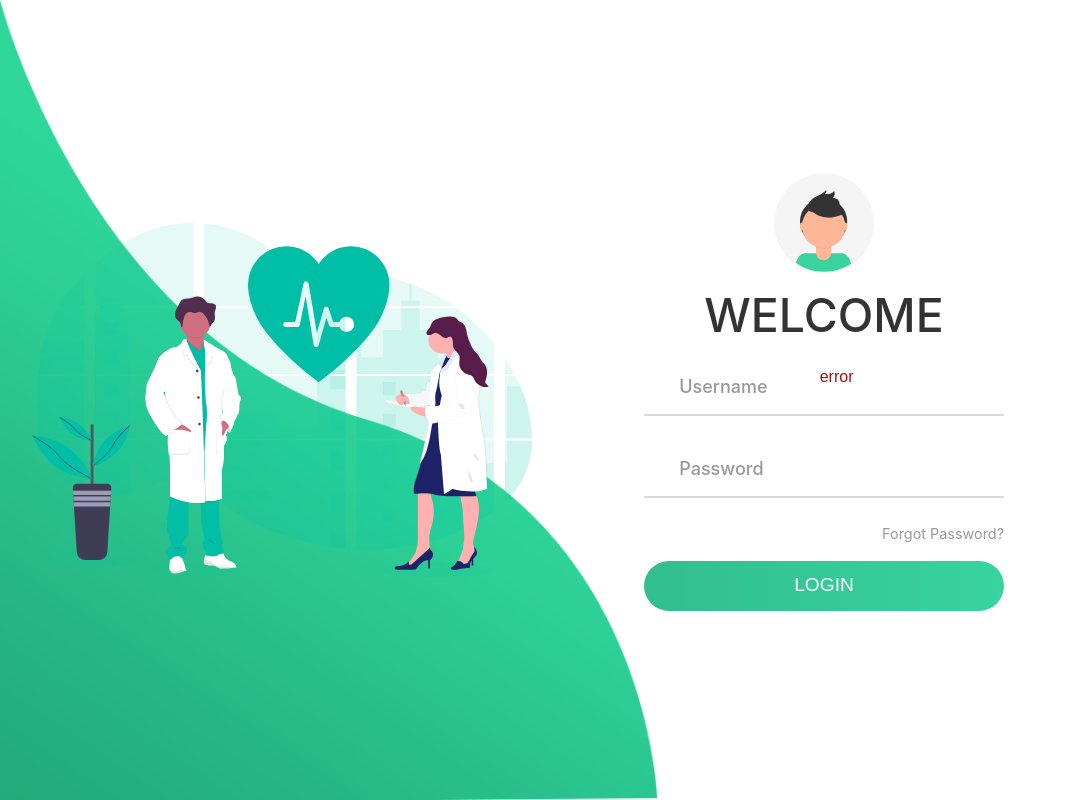
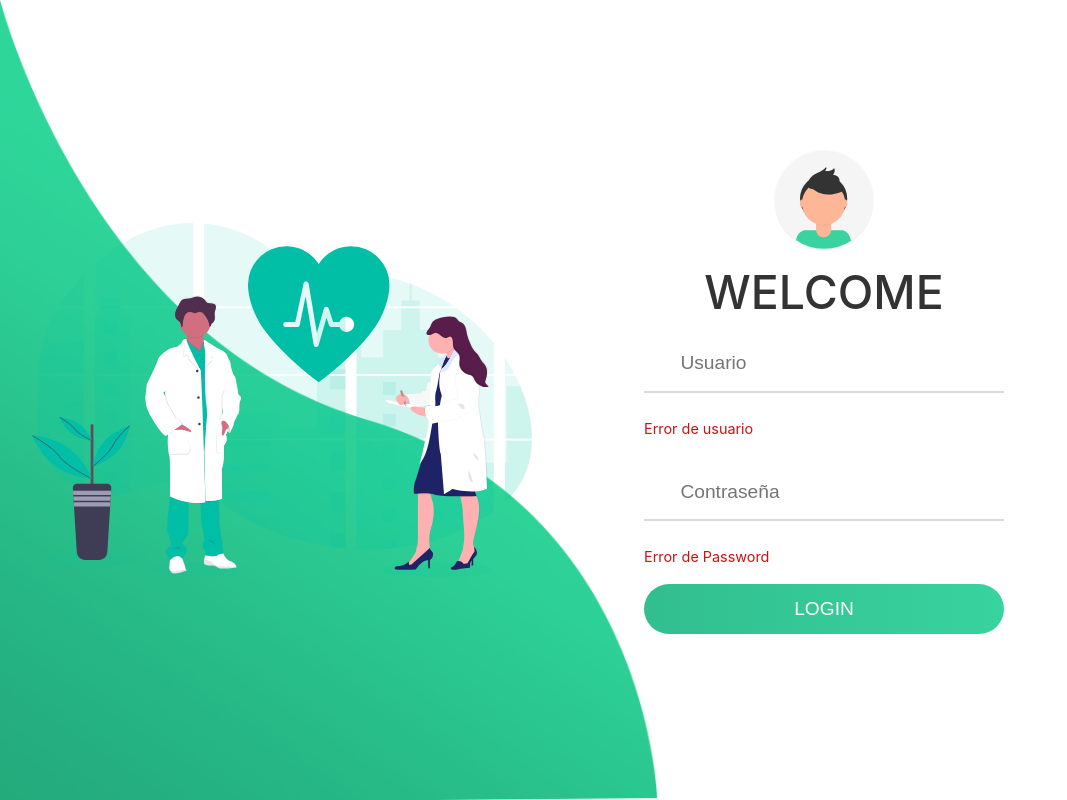
Before and after one commit to daya258/front-smart, an Angular app: page / in a window 1280 px wide. Shown: the whole page, without its empty margins (0-1067 px from the left). Built offline with nearby package versions, Linux system fonts and the light colour scheme.

Commit message:
Flujo de ventanas desde login

```diff
--- /dev/null
+++ b/db.json
@@ -0,0 +1,62 @@
+{
+    "registros": [{
+            "id_caso": 467,
+            "fecha_notificacion": "2020-03-22T00:00:00.000+00:00",
+            "codigo_DIVIPOLA": 54001,
+            "ciudad_ubicacion": "Cúcuta",
+            "departamento_Distrito": "Norte de Santander",
+            "atencion": "Recuperado",
+            "edad": 33,
+            "sexo": "M",
+            "tipo": "Importado",
+            "estado": "Asintomático",
+            "pais_procedencia": "VENEZUELA",
+            "fis": null,
+            "fecha_muerte": null,
+            "fecha_diagnostico": "2020-03-25T00:00:00.000+00:00",
+            "fecha_recuperado": "2020-04-08T00:00:00.0"
+
+        },
+        {
+            "id_caso": 467,
+            "fecha_notificacion": "2020-03-22T00:00:00.000+00:00",
+            "codigo_DIVIPOLA": 54001,
+            "ciudad_ubicacion": "Cúcuta",
+            "departamento_Distrito": "Norte de Santander",
+            "atencion": "Recuperado",
+            "edad": 33,
+            "sexo": "M",
+            "tipo": "Importado",
+            "estado": "Asintomático",
+            "pais_procedencia": "VENEZUELA",
+            "fis": null,
+            "fecha_muerte": null,
+            "fecha_diagnostico": "2020-03-25T00:00:00.000+00:00",
+            "fecha_recuperado": "2020-04-08T00:00:00.0"
+        }
+    ],
+    "usuarios": [{
+            "id": 1,
+            "usuario": "test1",
+            "clave": "1"
+        },
+        {
+            "id": 2,
+            "usuario": "test2",
+            "clave": "2"
+        },
+        {
+            "id": 3,
+            "usuario": "test3",
+            "clave": "3"
+        },
+        {
+            "id": 4,
+            "usuario": "test4",
+            "clave": "4"
+        }
+    ],
+    "profile": {
+        "name": "typicode"
+    }
+}
--- a/src/app/features/feature/login/login.component.html
+++ b/src/app/features/feature/login/login.component.html
@@ -12,21 +12,21 @@
                     <i class="fas fa-user"></i>
                 </div>
                 <div class="div">
-                    <h5>Username</h5>
-                    <input type="text" formControlName="usuario" class="input">
-                    <span class="error-validacion">error</span>
+                    <!-- <h5>Username</h5> -->
+                    <input placeholder="Usuario" type="text" formControlName="usuario" class="input">
                 </div>
             </div>
+            <a class="validar-mensaje" href="#">Error de usuario</a>
             <div class="input-div pass">
                 <div class="i">
                     <i class="fas fa-lock"></i>
                 </div>
                 <div class="div">
-                    <h5>Password</h5>
-                    <input type="password" formControlName="contrasena" class="input">
+                    <!-- <h5>Password</h5> -->
+                    <input placeholder="Contraseña" type="password" formControlName="contrasena" class="input">
                 </div>
             </div>
-            <a href="#">Forgot Password?</a>
+            <a class="validar-mensaje" href="#">Error de Password</a>
             <input type="submit" (click)="validarIngreso()  " class="btn" value="Login">
         </form>
     </div>
--- a/src/app/features/feature/login/login.component.scss
+++ b/src/app/features/feature/login/login.component.scss
@@ -101,6 +101,7 @@ form {
     color: #999;
     font-size: 18px;
     transition: .3s;
+    opacity: 56%;
 }
 
 .input-div:before,
@@ -164,6 +165,15 @@ a {
     transition: .3s;
 }
 
+.validar-mensaje {
+    display: block;
+    text-align: left;
+    text-decoration: none;
+    color: rgb(204, 17, 17);
+    font-size: 0.9rem;
+    transition: .3s;
+}
+
 a:hover {
     color: #38d39f;
 }
--- a/src/app/features/feature/login/login.component.ts
+++ b/src/app/features/feature/login/login.component.ts
@@ -4,6 +4,7 @@ import { FormGroup, FormBuilder, FormControl, Validators } from '@angular/forms'
 import { ServicesGeneralService } from '../../../http/services/services-general.service';
 import { UserModel } from '../../../models/user.model';
 import Swal from 'sweetalert2';
+import { Router } from '@angular/router';
 
 @Component({
   selector: 'app-login',
@@ -13,15 +14,18 @@ import Swal from 'sweetalert2';
 export class LoginComponent implements OnInit {
 
   public form: FormGroup;
+  public usuarioModel: UserModel;
 
   constructor(
     private fb: FormBuilder,
-    private servicesGeneral: ServicesGeneralService
+    private servicesGeneral: ServicesGeneralService,
+    private router: Router
   ) {
     this.inicializarFormulario();
    }
 
   ngOnInit(): void {
+    this.usuarioModel = new UserModel();
   }
 
   public inicializarFormulario(){
@@ -44,10 +48,23 @@ export class LoginComponent implements OnInit {
   }
 
   public validarIngreso(){
-    const datos = new UserModel();
-    this.servicesGeneral.consultarUsuario(datos).subscribe(dato => {
-      console.log(dato);
-    });
+    console.log(this.form.valid);
+
+    if (this.form.valid) {
+      // this.usuarioModel = new UserModel();
+      // this.usuarioModel.usuario = this.usuario.value;
+      // this.usuarioModel.contrasena = this.contrasena.value.
+
+      // this.servicesGeneral.consultarUsuario(1).subscribe(dato => {
+      //   console.log(dato);
+      // });
+      this.respuestaSuccess();
+      this.router.navigate(['/Lista-usuario']);
+    }else{
+      this.respuestaError();
+    }
+
+    // const datos = new UserModel();
   }
 
   private respuestaSuccess(){
--- a/src/app/guards/usuario-guard.service.ts
+++ b/src/app/guards/usuario-guard.service.ts
@@ -10,7 +10,7 @@ export class UsuarioGuardService implements CanActivate {
     private router: Router) {}
 
   canActivate() {
-    if (this.usuarioStore.getUsuario()) {
+    if (true) {
       return true;
     } else {
       this.router.navigateByUrl('/');
--- a/src/app/http/services/services-general.service.ts
+++ b/src/app/http/services/services-general.service.ts
@@ -7,7 +7,9 @@ import { UserModel } from '../../models/user.model';
   providedIn: 'root'
 })
 export class ServicesGeneralService {
-  protected urlApi = 'https://iush-app.herokuapp.com/autenticacion';
+  // protected urlApi = 'https://iush-app.herokuapp.com/autenticacion';
+  protected urlApi = 'http://localhost:3000/usuarios';
+
   protected datosMasivos = 'https://datos.gov.co/resource/gt2j-8ykr.json?fecha_reporte_web=11/11/2020%200:00:00&$limit=1000&$offset=100https://datos.gov.co/resource/gt2j-8ykr.json?fecha_reporte_web=11/11/2020%200:00:00&$limit=200&$offset=100'
   public usuario: UserModel = null;
   constructor(
@@ -17,8 +19,8 @@ export class ServicesGeneralService {
   public consultarServUsuarios(){
     return this.http.get<UserModel[]>(this.urlApi);
   }
-  public consultarUsuario(id: any): Observable<UserModel> {
-    return this.http.get<UserModel>(this.urlApi + '/' + id);
+  public consultarUsuario(id: any){
+    return this.http.get<UserModel>(this.urlApi + '/' + 1);
   }
 
   // let headers = new HttpHeaders().set('Content-Type','application/x-www-form-urlencoded');
```
Also changed, not shown: bd.json (added, +13 -0 lines), src/app/models/resultados-covid.model.ts (added, +17 -0 lines), 1 other file (tests, documents, lock files or other folders).
